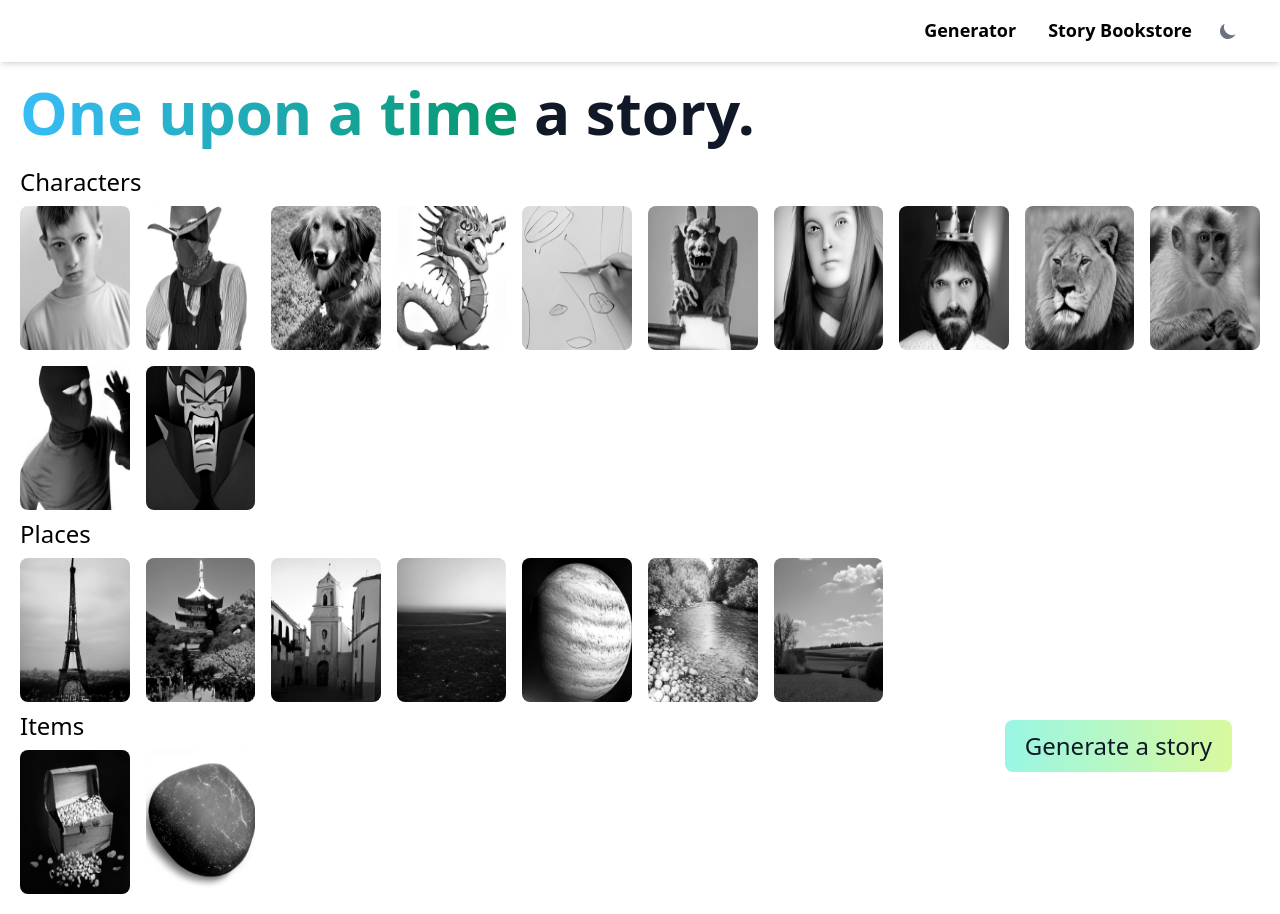
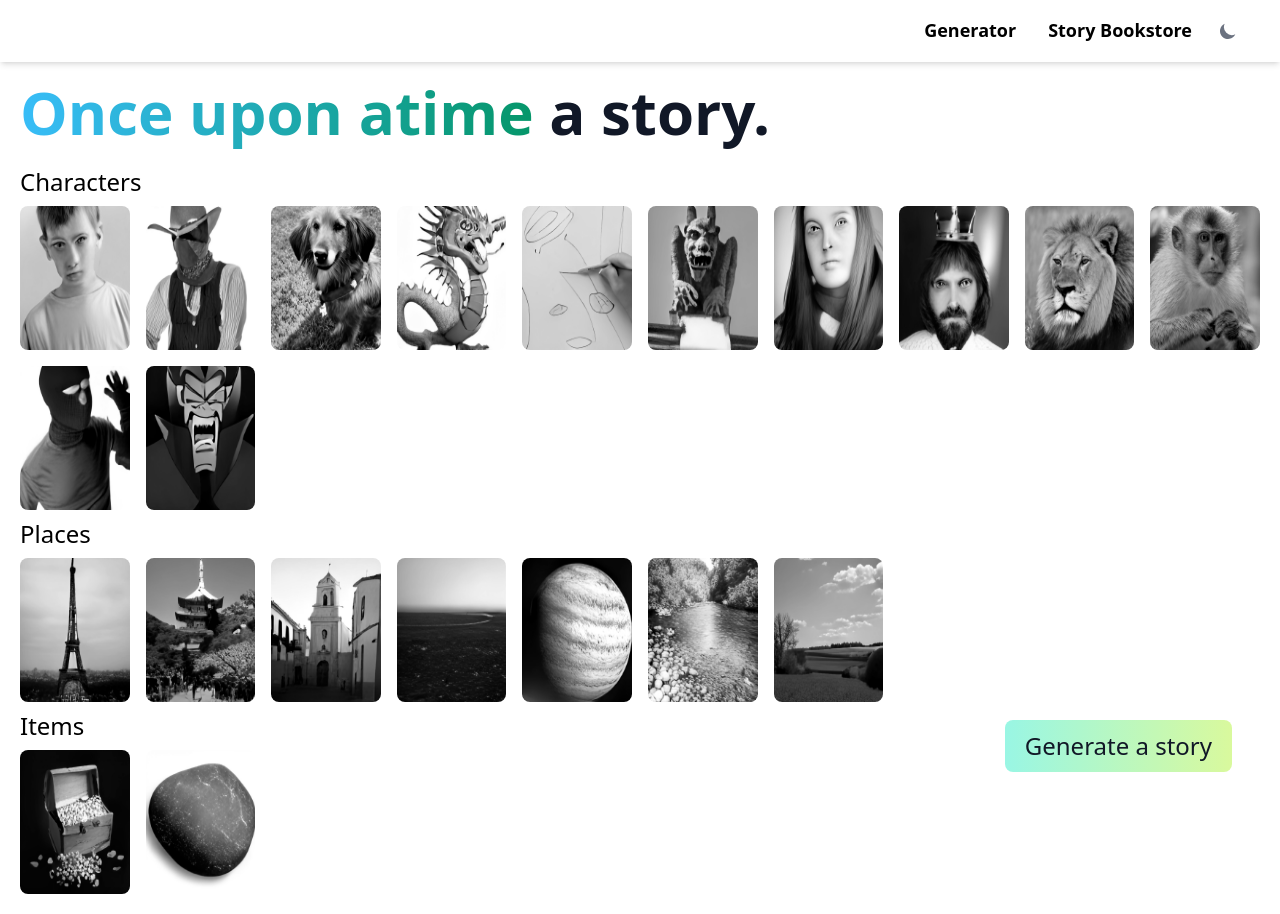
Before and after one commit to josemasf/once-upon-a-time-vue, a Vue app: page / in a window 1280 px wide. Built offline with nearby package versions, Linux system fonts and the light colour scheme.

Commit message:
spelling

```diff
--- a/index.html
+++ b/index.html
@@ -4,12 +4,16 @@
     <meta charset="UTF-8" />
     <link rel="icon" href="/favicon.ico" />
     <meta name="viewport" content="width=device-width, initial-scale=1.0" />
+    <meta
+      name="description"
+      content="generator of random stories according to characters and places that you choose. Save your stories locally"
+    />
     <link
       href="https://cdnjs.cloudflare.com/ajax/libs/flowbite/1.6.3/flowbite.min.css"
       rel="stylesheet"
     />
 
-    <title>Vite App</title>
+    <title>Once upon a time</title>
   </head>
   <body class="dark:bg-gray-800 dark:text-white">
     <div id="app"></div>
--- a/src/App.vue
+++ b/src/App.vue
@@ -65,7 +65,7 @@ onMounted(() => {
       >
         <span
           class="text-transparent bg-clip-text bg-gradient-to-r to-emerald-600 from-sky-400"
-          >One upon a time</span
+          >Once upon atime</span
         >
         a story.
       </a>
@@ -85,6 +85,7 @@ onMounted(() => {
           </li>
           <li>
             <button
+              name="toggle dark and light theme"
               id="theme-toggle"
               type="button"
               class="text-gray-500 dark:text-gray-400 hover:bg-gray-100 dark:hover:bg-gray-700 focus:outline-none focus:ring-4 focus:ring-gray-200 dark:focus:ring-gray-700 rounded-lg text-sm p-2.5"
--- a/src/views/HomeView.vue
+++ b/src/views/HomeView.vue
@@ -16,7 +16,7 @@ import {
         >
           <span
             class="text-transparent bg-clip-text bg-gradient-to-r to-emerald-600 from-sky-400"
-            >One upon a time</span
+            >Once upon atime</span
           >
           a story.
         </h1>
```
